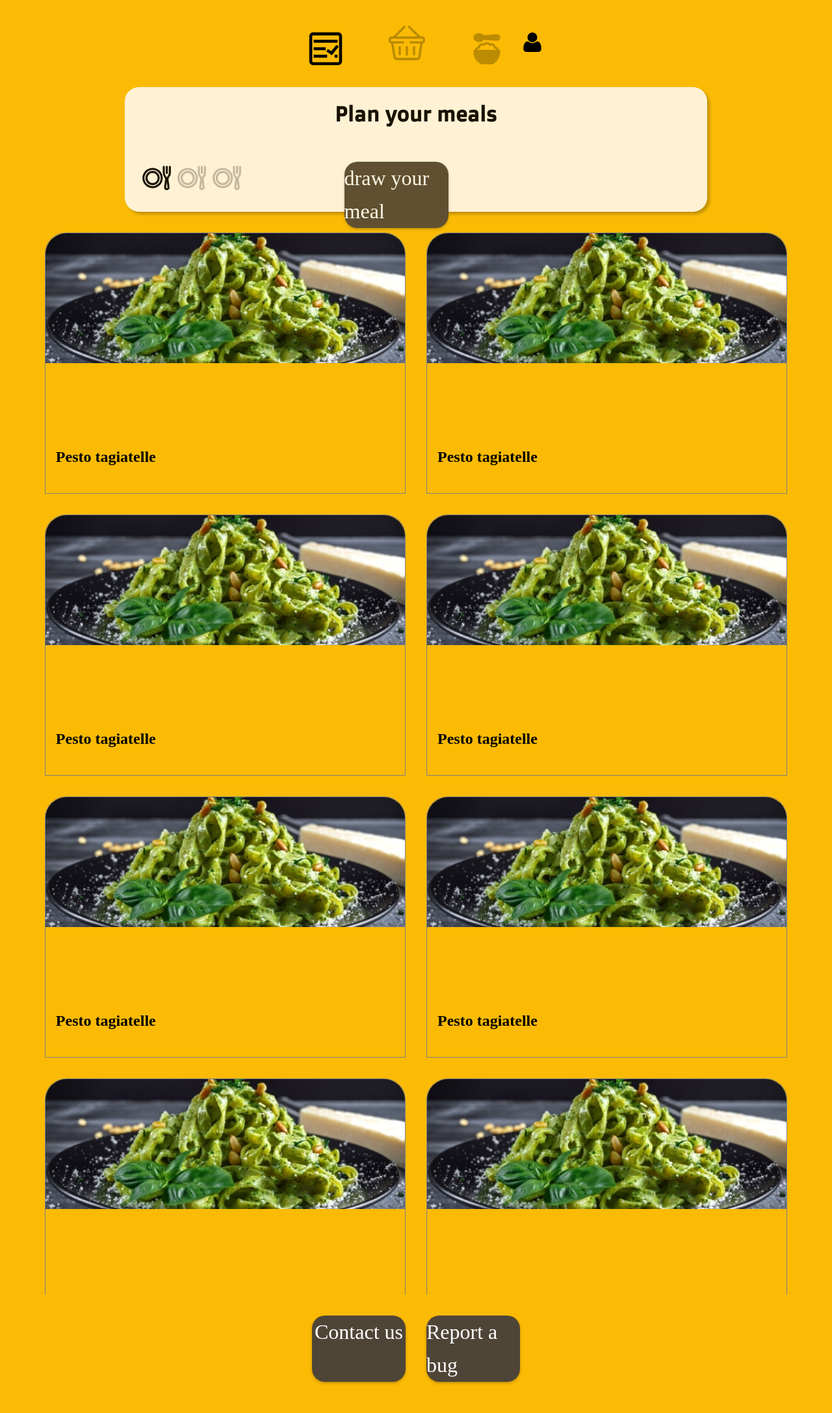
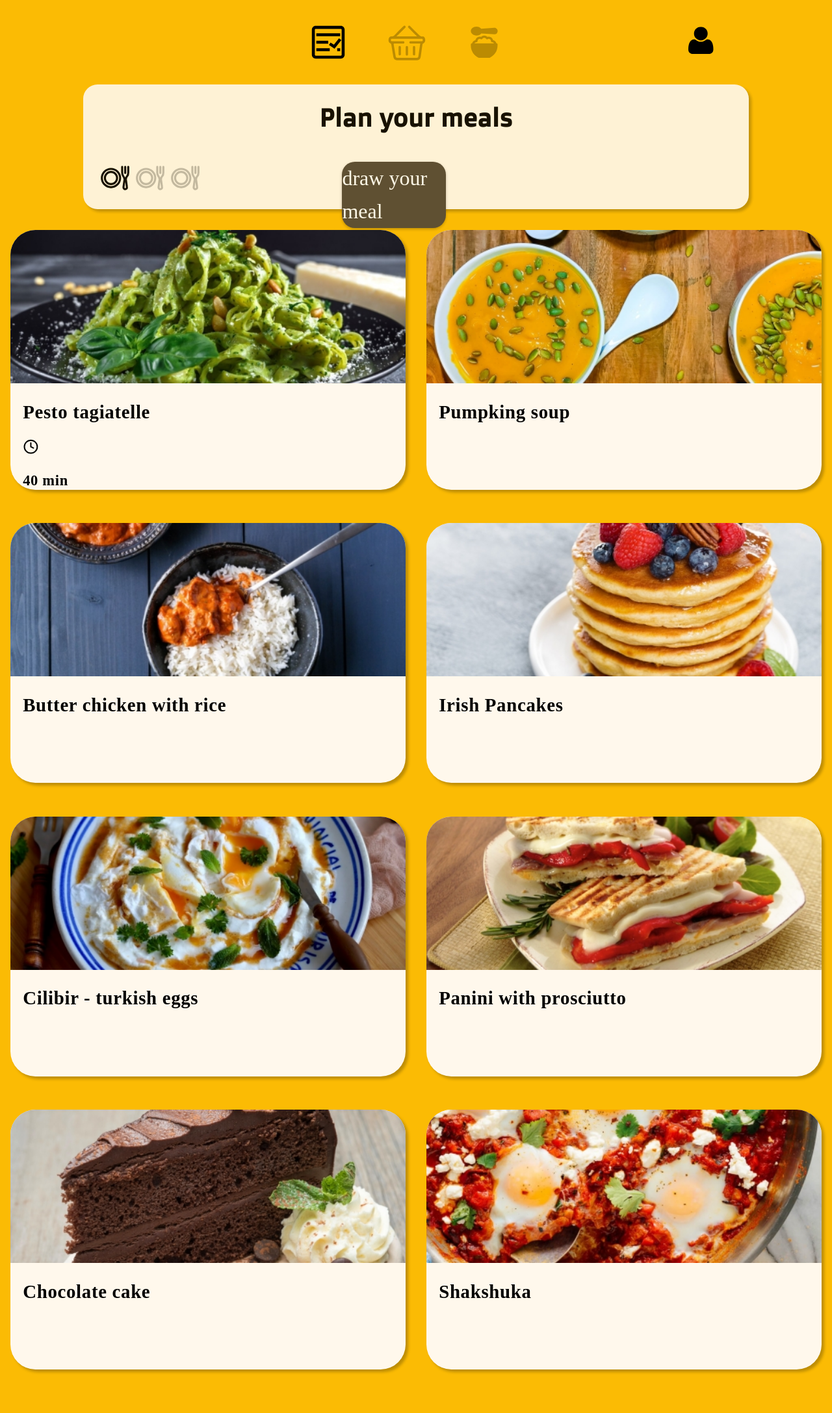
Before and after one commit to Zoltw/curcumo, a PHP site: page /plan in a window 1280 px wide. Shown: the whole page at 65% size. Run offline with PHP 8.4, Linux system fonts and the light colour scheme; some web fonts are replaced.

Commit message:
added some new icons and plan page features

```diff
--- a/public/css/meal.css
+++ b/public/css/meal.css
@@ -3,29 +3,34 @@ section {
     grid-template-columns: repeat(2, 1fr);
     grid-gap: 2em;
     /* padding: 2em; */
-    margin-top: 2em;
+    margin: 2em 0;
+    padding: 0 1em 1em 1em;
     overflow: auto;
 }
 
 .meals-container>div>img {
-    height: 50%;
+    height: 59%;
     width: 100%;
     object-fit: cover;
     border-radius: 2em 2em 0 0;
 }
 
 .meals-container>div>div {
-    height: 20%;
-    margin: 1em;
+    height: 40%;
+    margin: 0 1em;
     display: flex;
     flex-direction: column;
-    justify-content: space-around;
 }
 
 .meals-container>div {
-    border: 1px solid gray;
-    border-radius: 2em 2em 0 0;
+    background: #FFF8EC;
+    border-radius: 2em;
+    box-shadow: 4px 4px 4px rgba(0, 0, 0, 0.25);
     height: 400px;
+    font-family: 'Dongle';
+    font-size: 120%;
+    margin-bottom: 1em;
+    letter-spacing: 0.7px;
     display: flex;
     flex-direction: column;
     justify-content: space-between;
--- a/public/css/style.css
+++ b/public/css/style.css
@@ -384,13 +384,25 @@ a.pref {
 /* plan page */
 
 .plan-page-container {
-    width: 70%;
+    width: 80%;
     height: 12rem;
 
     background: #FFF8EC;
     opacity: 0.9;
     box-shadow: 4px 4px 4px rgba(0, 0, 0, 0.25);
     border-radius: 22px;
+}
+
+.psc-icons {
+    display: flex;
+    justify-content: space-evenly;
+    align-items: center;
+    margin: 0 1em;
+}
+
+.user-icon {
+    transform: scale(1.4);
+    padding-left: calc(50%);
 }
 
 .psc-user-container {
@@ -435,12 +447,12 @@ a.draw-button {
 
 .draw-description {
     font-family: 'Doppio One';
-    font-size: 100%;
+    font-size: 120%;
     display: flex;
     flex-direction: column;
     justify-content: center;
     align-items: center;
-    margin-bottom: 2em;
+    margin-bottom: 1em;
     letter-spacing: 0.7px;
 }
 
@@ -453,7 +465,7 @@ a.draw-button {
 .plate-container {
     display: flex;
     justify-content: space-between;
-    margin-right: calc(40% + 2.5rem);
+    margin-right: calc(40% + 3.5rem);
     margin-bottom: 1rem;
     position: relative;
 }
--- a/public/views/plan.php
+++ b/public/views/plan.php
@@ -36,71 +36,70 @@
         <div id="meal-1">
             <img src="public/img/meal-images/pesto-tagiatelle.jpg" alt="">
             <div>
-                <h1>Pesto tagiatelle</h1>
-
+                <h2>Pesto tagiatelle</h2>
+                <div>
+                    <img src="public/img/clock-icon.svg" alt="">
+                    <h3>40 min</h3>
+                </div>
             </div>
 
         </div>
         <div id="meal-2">
-            <img src="public/img/meal-images/pesto-tagiatelle.jpg" alt="">
+            <img src="public/img/meal-images/pumpkin-soup.jpg" alt="">
             <div>
-                <h1>Pesto tagiatelle</h1>
+                <h2>Pumpking soup</h2>
 
             </div>
 
         </div>
         <div id="meal-3">
-            <img src="public/img/meal-images/pesto-tagiatelle.jpg" alt="">
+            <img src="public/img/meal-images/butter-chicken.jpg" alt="">
             <div>
-                <h1>Pesto tagiatelle</h1>
+                <h2>Butter chicken with rice</h2>
 
             </div>
 
         </div>
         <div id="meal-4">
-            <img src="public/img/meal-images/pesto-tagiatelle.jpg" alt="">
+            <img src="public/img/meal-images/irish-pancakes.jpg" alt="">
             <div>
-                <h1>Pesto tagiatelle</h1>
+                <h2>Irish Pancakes</h2>
 
             </div>
 
         </div>
         <div id="meal-5">
-            <img src="public/img/meal-images/pesto-tagiatelle.jpg" alt="">
+            <img src="public/img/meal-images/turkish-eggs.jpg" alt="">
             <div>
-                <h1>Pesto tagiatelle</h1>
+                <h2>Cilibir - turkish eggs</h2>
 
             </div>
 
         </div>
         <div id="meal-6">
-            <img src="public/img/meal-images/pesto-tagiatelle.jpg" alt="">
+            <img src="public/img/meal-images/panini-with-prosciutto.jpg" alt="">
             <div>
-                <h1>Pesto tagiatelle</h1>
+                <h2>Panini with prosciutto</h2>
 
             </div>
 
         </div>
         <div id="meal-7">
-            <img src="public/img/meal-images/pesto-tagiatelle.jpg" alt="">
+            <img src="public/img/meal-images/chocolate-cake.jpg" alt="">
             <div>
-                <h1>Pesto tagiatelle</h1>
+                <h2>Chocolate cake</h2>
 
             </div>
 
         </div>
         <div id="meal-8">
-            <img src="public/img/meal-images/pesto-tagiatelle.jpg" alt="">
+            <img src="public/img/meal-images/shakshuka.jpg" alt="">
             <div>
-                <h1>Pesto tagiatelle</h1>
+                <h2>Shakshuka</h2>
 
             </div>
 
         </div>
     </section>
-    <div class="contact-button-container-pref">
-        <a class="contact-button">Contact us</a>
-        <a class="contact-button">Report a bug</a>
-    </div>
 </div>
 </body>
```
Also changed, not shown: public/img/clock-icon.svg (added), public/img/no-gluten-mini-icon.svg (added), public/img/vegan-mini-icon.svg (added), public/img/vegetarian-mini-icon.svg (added).
